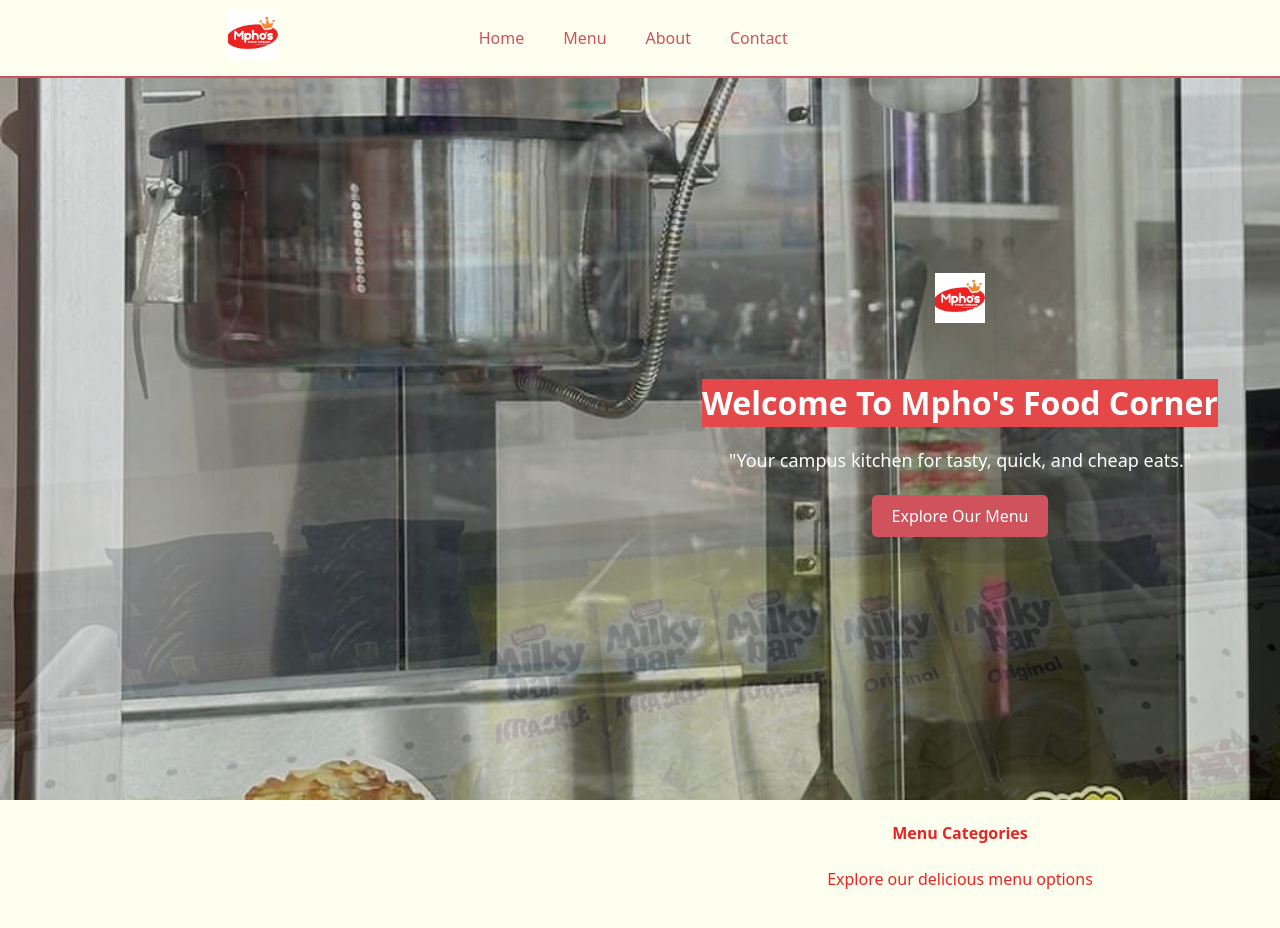
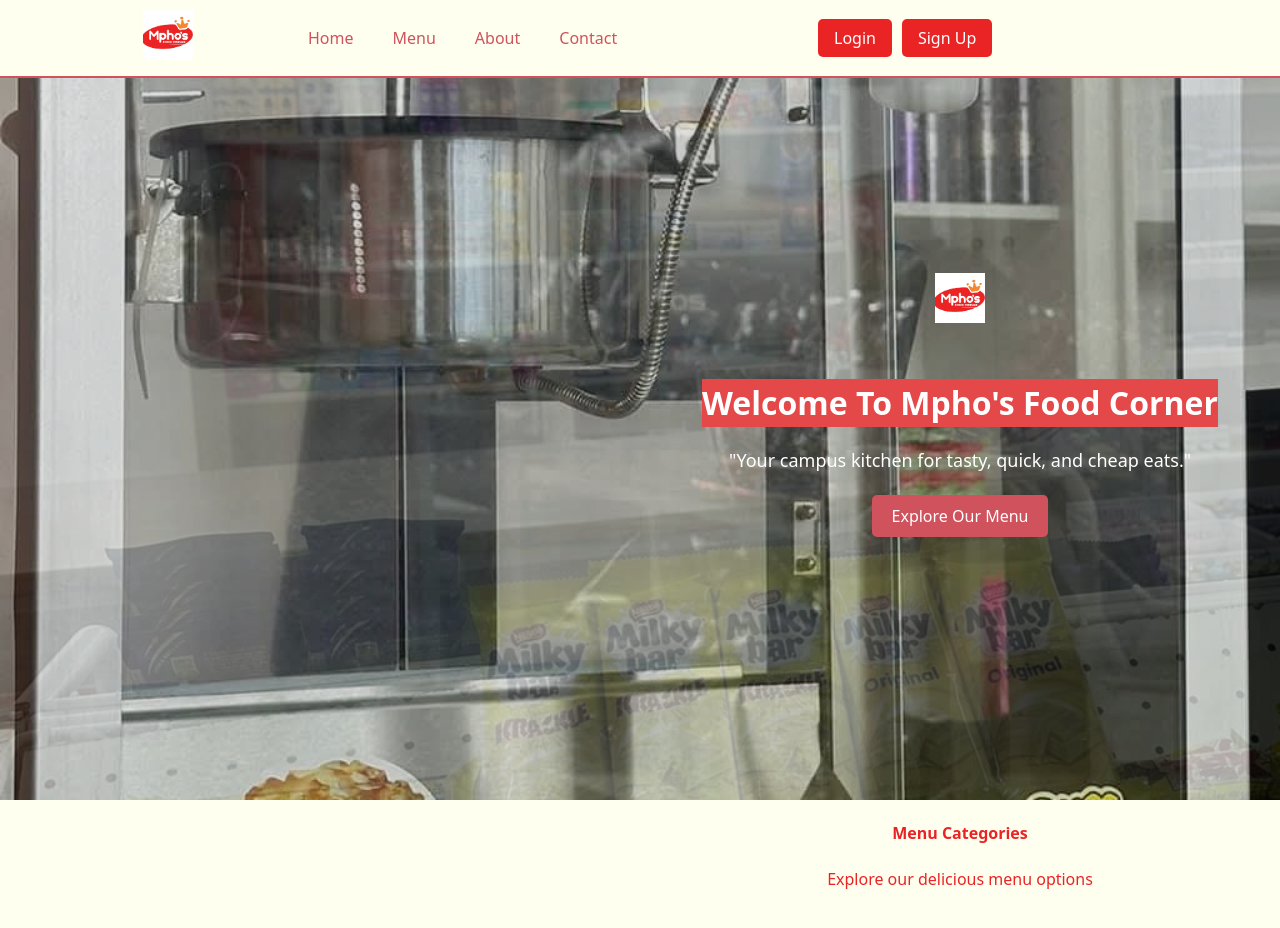
Before and after one commit to KM-CODES23/mphos_food_corner, a React (Vite) app: page / in a window 1280 px wide. Shown: the top 928 px of the page. Built offline with nearby package versions, Linux system fonts and the light colour scheme.

Commit message:
Add react-icons dependency and enhance Navbar with login/signup buttons and styles

```diff
--- a/package.json
+++ b/package.json
@@ -14,6 +14,7 @@
     "i": "^0.3.7",
     "react": "^19.1.1",
     "react-dom": "^19.1.1",
+    "react-icons": "^5.5.0",
     "react-router-dom": "^7.9.3"
   },
   "devDependencies": {
--- a/src/components/Navbar.jsx
+++ b/src/components/Navbar.jsx
@@ -1,27 +1,57 @@
-import React from 'react'
-import '../styles.css'
-import logo from '../assets/logo.jpg'
-import { Link } from 'react-router-dom'
+import React from 'react';
+import '../styles.css';
+import logo from '../assets/logo.jpg';
+import { Link } from 'react-router-dom';
+import { FaShoppingCart } from 'react-icons/fa';
 
 const Navbar = () => {
+  // --- Simulated login state ---
+  const isLoggedIn = false; // change this to false to test the other state
+
   return (
     <nav className="navbar">
       <div className="navbar-container">
+        {/* --- Logo --- */}
         <div className="navbar-left">
           <img src={logo} alt="mpho's food corner" className="navbar-logo" />
         </div>
 
-        <div className="navbar-right">
+        {/* --- Center Links --- */}
+        <div className="navbar-center">
           <ul className="navbar-links">
             <li><Link to="/" className="nav-link">Home</Link></li>
             <li><Link to="/menu" className="nav-link">Menu</Link></li>
-            <li><Link to="/" className="nav-link">About</Link></li>
-            <li><Link to="/" className="nav-link">Contact</Link></li>
+            <li><Link to="/about" className="nav-link">About</Link></li>
+            <li><Link to="/contact" className="nav-link">Contact</Link></li>
           </ul>
+        </div>
+
+        {/* --- Right Section --- */}
+        <div className="navbar-right">
+
+
+          {/* Show these buttons only when user is NOT logged in */}
+          {!isLoggedIn && (
+            <>
+              <button className="login-button">Login</button>
+              <button className="signup-button">Sign Up</button>
+            </>
+          )}
+
+          {/* Show cart only when user IS logged in */}
+          {isLoggedIn && (
+            <>
+              <button className="order-now-button">Order Now</button>
+              <Link to="/cart" className="cart-icon">
+                <FaShoppingCart size={22} />
+              </Link>
+            </>
+
+            )}
         </div>
       </div>
     </nav>
-  )
-}
+  );
+};
 
-export default Navbar
+export default Navbar;
--- a/src/pages/Homepage.jsx
+++ b/src/pages/Homepage.jsx
@@ -5,6 +5,7 @@ import logo from '../assets/logo.jpg'
 
 import Categories from '../components/Categories.jsx'
 import Menu from '../pages/Menupage.jsx'
+
 
 const Homepage = () => {
   return (
--- a/src/styles.css
+++ b/src/styles.css
@@ -48,10 +48,28 @@
 .navbar-left {
   flex: 1; /* logo takes minimal width */
 }
+.navbar-center {
+  flex: 2; /* links get more space */
+  display: flex;
+  justify-content: flex-start;
+}
 .navbar-right {
   flex: 2; /* links get more space */
   display: flex;
   justify-content: flex-start;
+}
+.order-now-button, .login-button, .signup-button {
+  background-color: #ea2425;
+  color: white;
+  border: none;
+  padding: 8px 16px;
+  margin-left: 10px;
+  border-radius: 5px;
+  cursor: pointer;
+  transition: background-color 0.3s ease;
+}
+.order-now-button:hover, .login-button:hover, .signup-button:hover {
+  background-color: #cf525c;
 }
 
 .nav-link {
```
Also changed, not shown: 1 other file (tests, documents, lock files or other folders).
